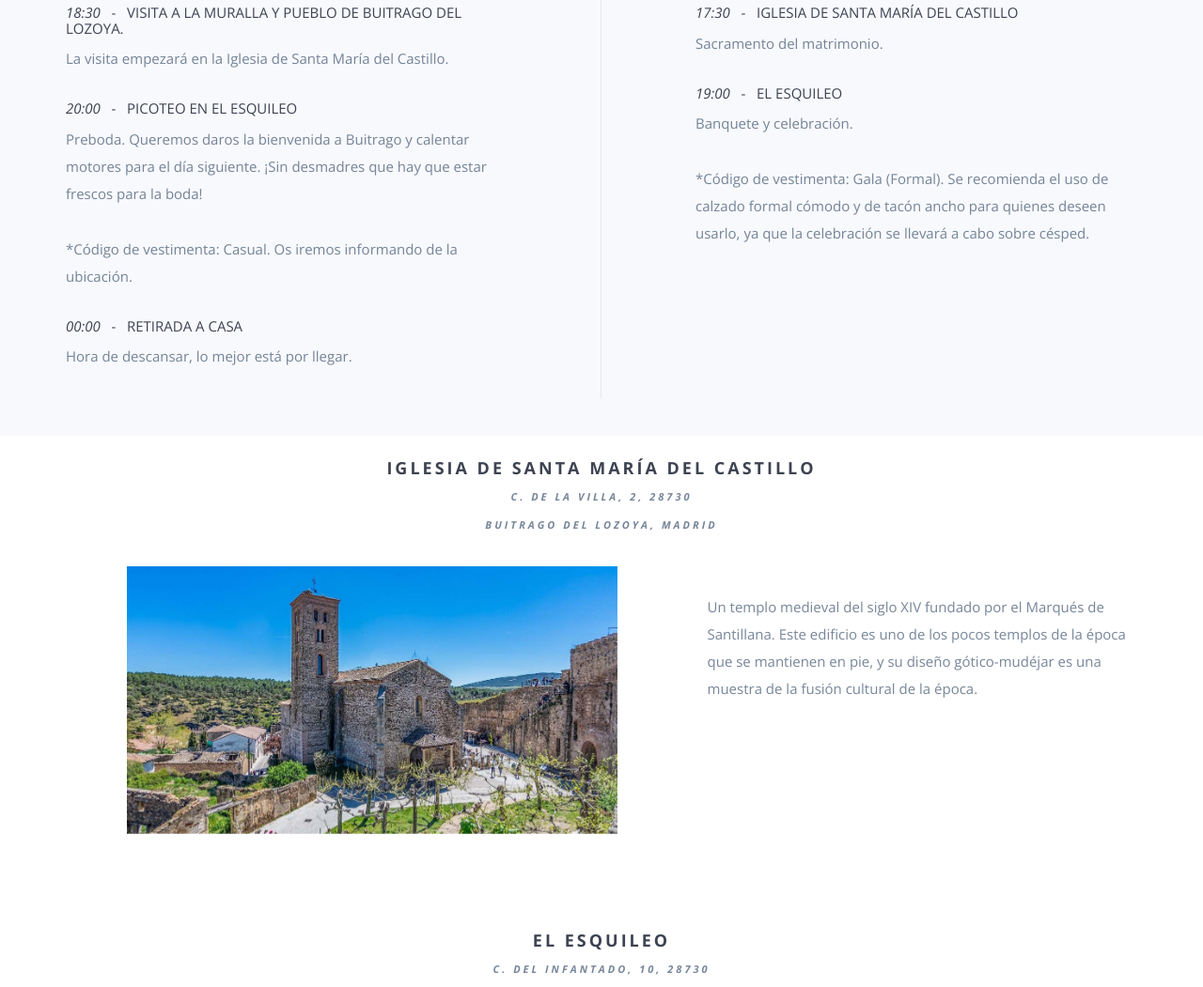
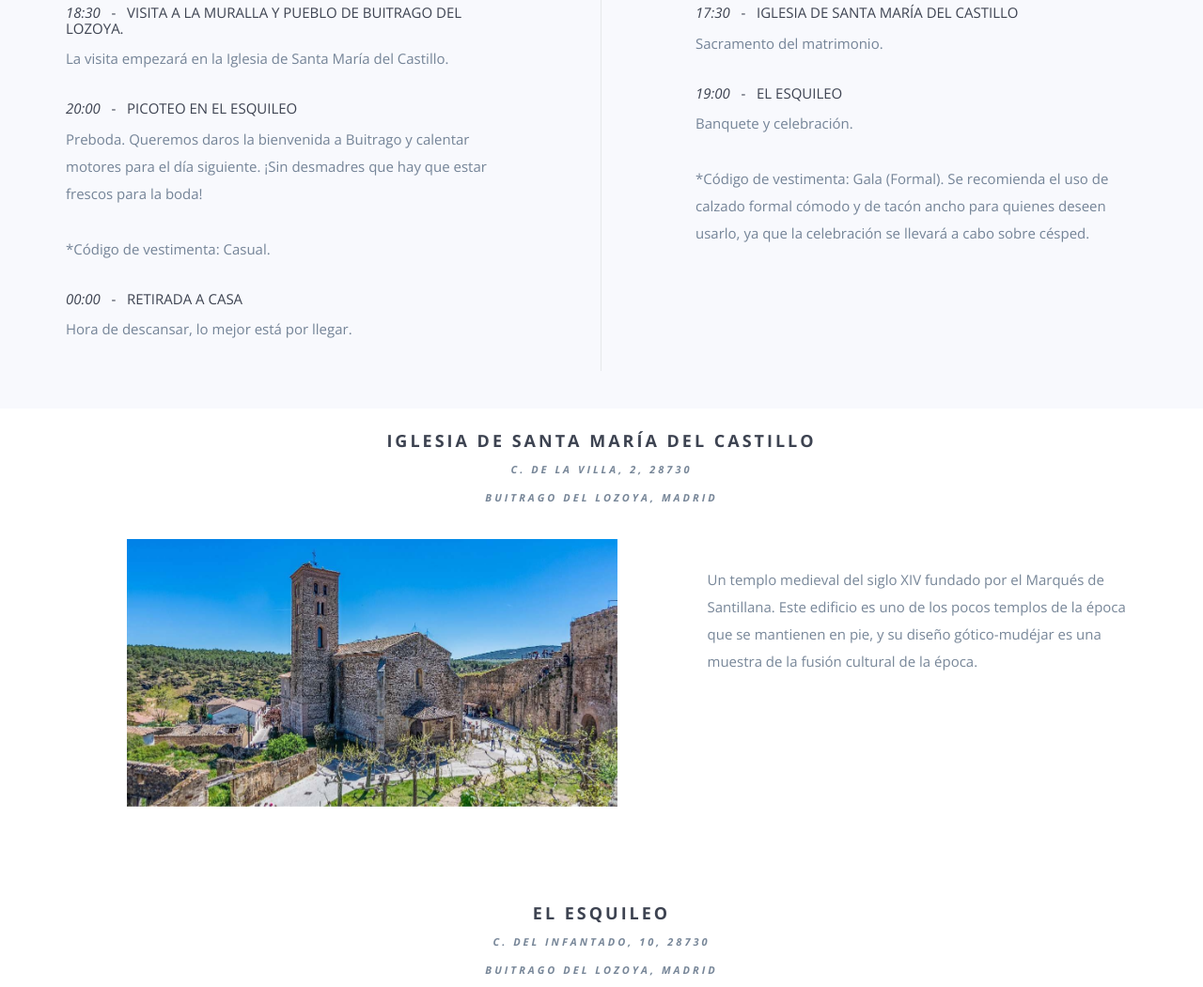
Before and after one commit to javiarrobas/tereyger, a website: page index.html in a window 1280 px wide. Shown: the part 1280-2331 px from the top of the page at 94% size. Drawn offline with nearby package versions, Linux system fonts and the light colour scheme; some packages are replaced by stand-ins of ours; grey boxes are pictures that could not be loaded; files whose address does not match are found by name.

Commit message:
Remove sentence since location is known.

```diff
--- a/index.html
+++ b/index.html
@@ -127,7 +127,7 @@
                 <div class="wp5">
                     <h5><em>20:00</em> &nbsp; - &nbsp; Picoteo en El Esquileo</h5>
                     <p>Preboda. Queremos daros la bienvenida a Buitrago y calentar motores para el día siguiente. ¡Sin desmadres que hay que estar frescos para la boda! </p>
-                    <p>*Código de vestimenta: Casual. Os iremos informando de la ubicación. </p>
+                    <p>*Código de vestimenta: Casual. </p>
                 </div>
                 <div class="wp5">
                     <h5><em>00:00</em> &nbsp; - &nbsp; Retirada a casa</h5>
```
